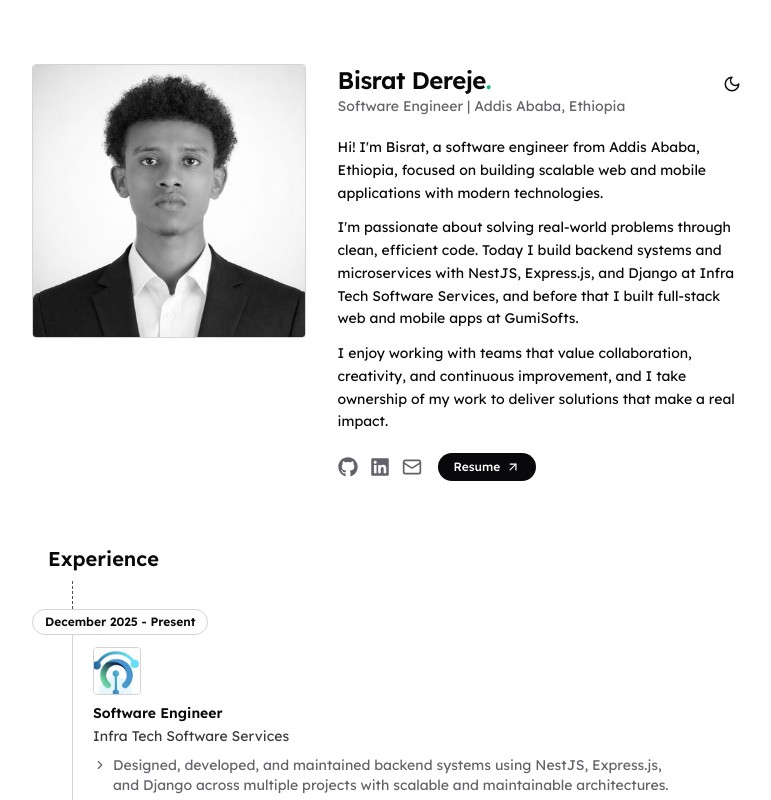
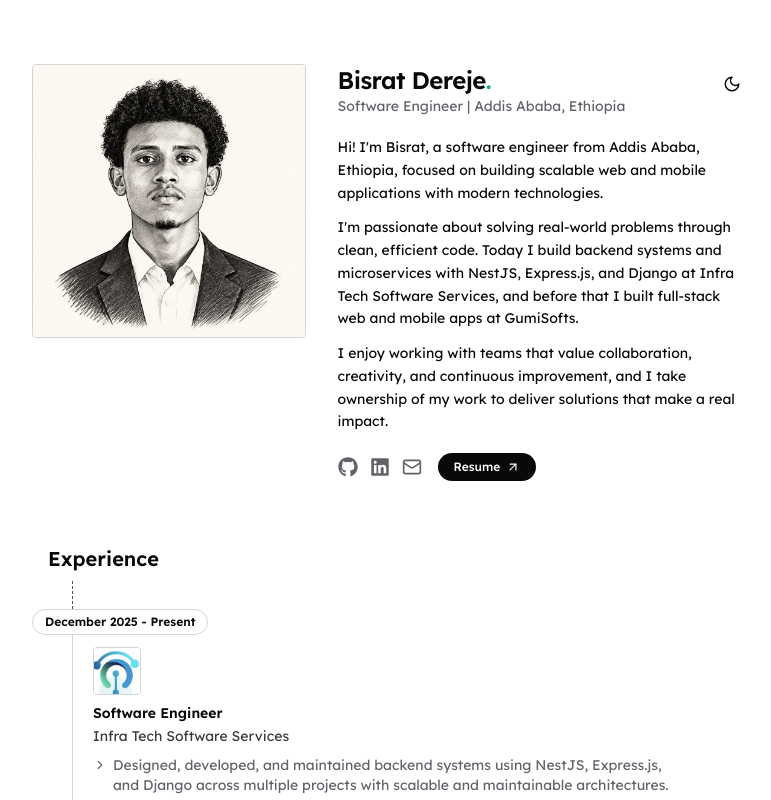
Before and after one commit to Bisrat-19/portfolio, a Next.js app: page / in a window 1280 px wide. Shown: the top 800 px of the page, without its empty margins (248-1019 px from the left). Built offline with nearby package versions, Linux system fonts and the light colour scheme.

Commit message:
refactor: update intro component with new sketch portrait and simplify image styles

```diff
--- a/app/components/intro.tsx
+++ b/app/components/intro.tsx
@@ -15,12 +15,12 @@ export function Intro() {
     <header id="about" className="flex flex-col gap-6 md:flex-row md:gap-8">
       <div className="relative aspect-square w-full max-w-72 shrink-0 self-center overflow-hidden rounded border border-border md:w-[38%] md:self-start">
         <Image
-          src="/bisrat.jpg"
-          alt="Portrait of Bisrat Dereje"
+          src="/bisrat-sketch.jpg"
+          alt="Sketch portrait of Bisrat Dereje"
           fill
           priority
           sizes="(min-width: 768px) 288px, 90vw"
-          className="object-cover transition-all duration-500 md:grayscale md:hover:grayscale-0"
+          className="object-cover"
         />
       </div>
 
```
Also changed, not shown: public/bisrat-sketch.jpg (added).
